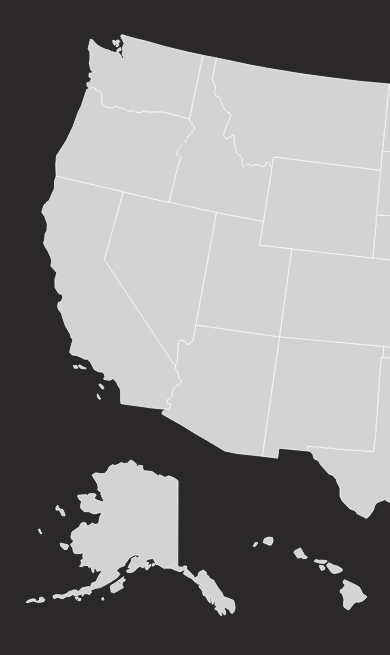
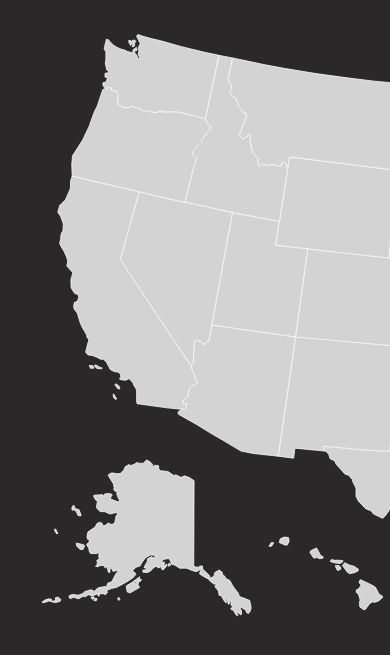
Before and after one commit to 3ddesign312/ECA_TMAP, a plain HTML site: page index.html in a window 390 px wide. Shown: the part 75-730 px from the top of the page. Drawn offline with Linux system fonts and the light colour scheme.

Commit message:
Update style.css

```diff
--- a/css/style.css
+++ b/css/style.css
@@ -36,9 +36,10 @@ body {
 }
 
 .map-container {
-  display: flex;
-  justify-content: center;
-  align-items: center;
+  width: 100%;
+  max-width: 1000px;   /* You can tweak this for desktop */
+  margin: 0 auto;
+  padding: 0 1rem;     /* Optional: adds margin on mobile */
 }
 
 .highlight-woodmode {
```
